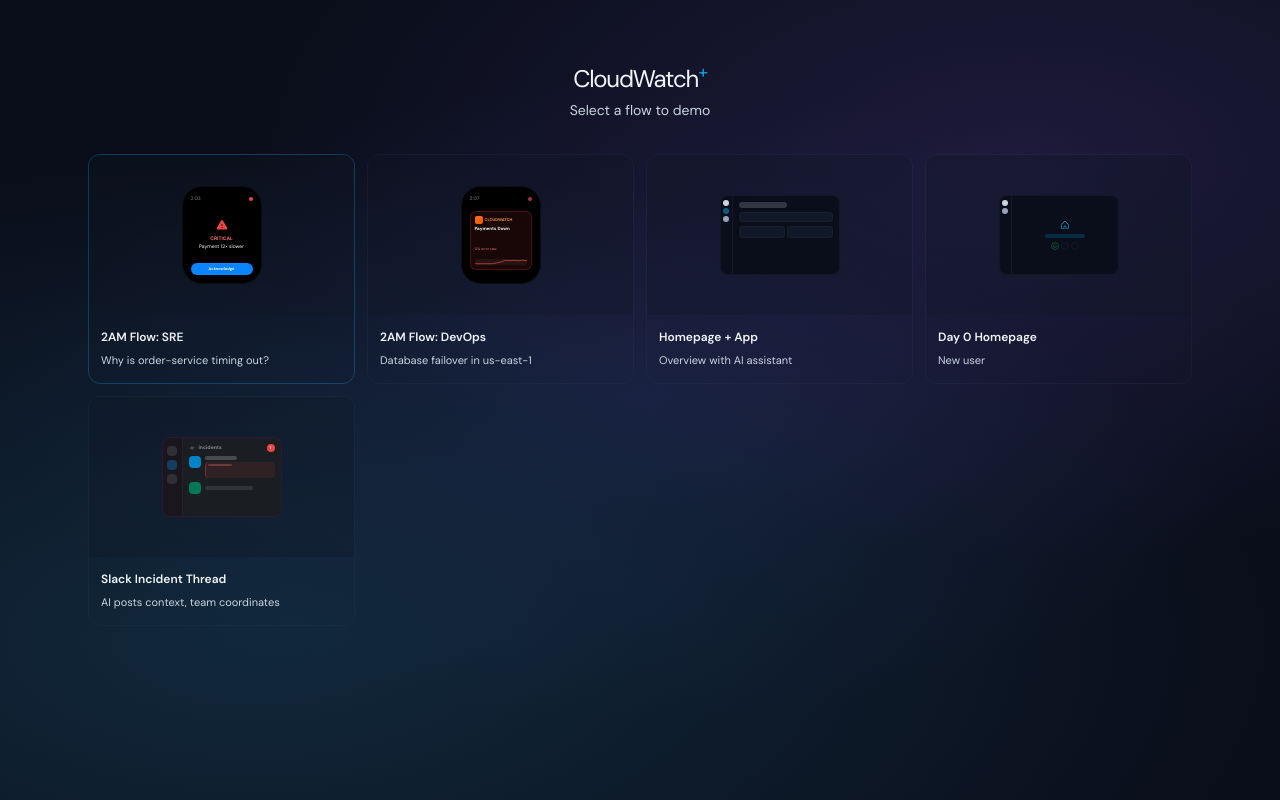
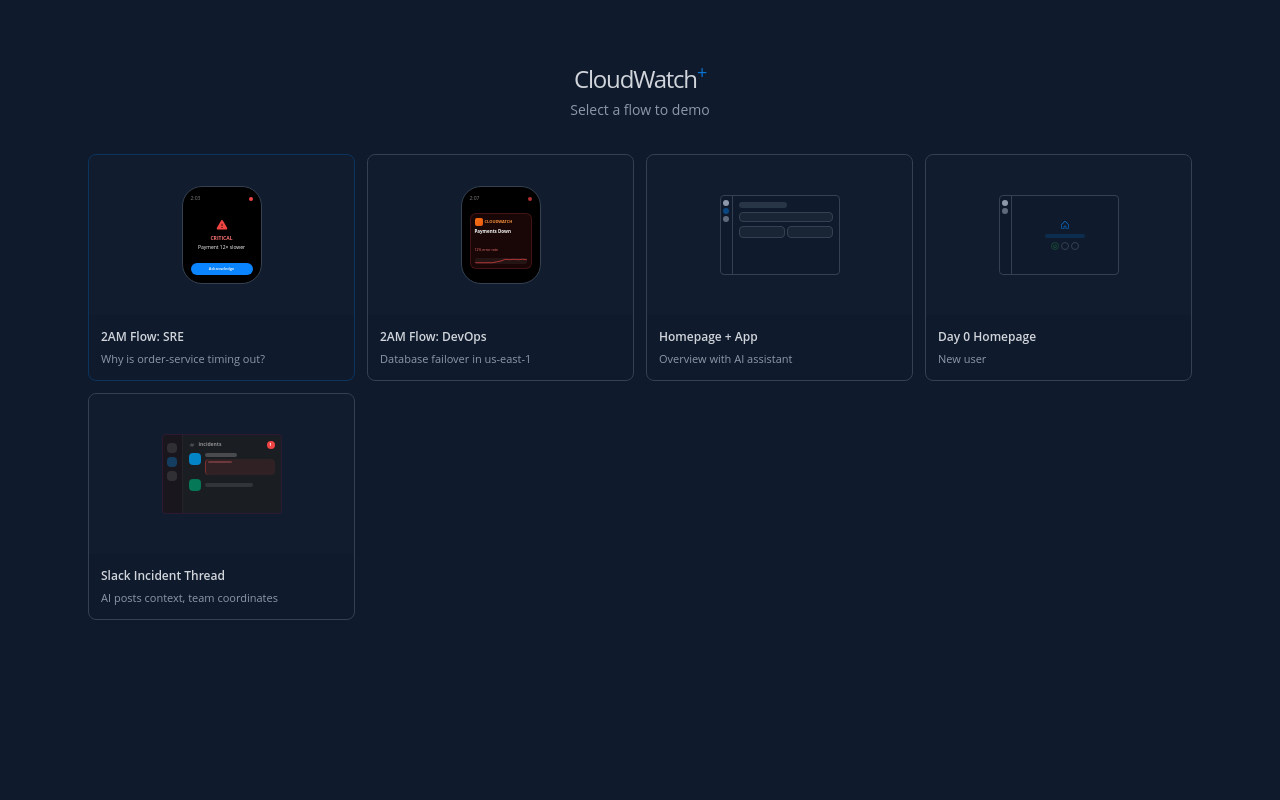
Before and after one commit to victoria-gritton/omni, a React (Vite) app in the folder demo/: page / in a window 1280 px wide. Built offline with nearby package versions, Linux system fonts and the light colour scheme.

Commit message:
feat: Apply Cloudscape dark theme to console screens — solid backgrounds, AWS colors, squared borders, Open Sans font

```diff
--- a/demo/src/index.css
+++ b/demo/src/index.css
@@ -5,21 +5,20 @@
 body {
   margin: 0;
   min-width: 1024px;
-  background: #0a0e1a;
-  color: #f1f5f9;
-  font-family: 'DM Sans', system-ui, sans-serif;
+  background: #0f1b2d;
+  color: #d1d5db;
+  font-family: 'Open Sans', 'Amazon Ember', system-ui, sans-serif;
   -webkit-font-smoothing: antialiased;
+  font-size: 14px;
+  line-height: 1.5;
 }
 
+/* Cloudscape dark background — solid, no gradients */
 .gradient-bg-dark {
   position: fixed;
   inset: 0;
   z-index: 0;
-  background:
-    radial-gradient(ellipse 80% 60% at 20% 80%, rgba(56, 189, 248, 0.15), transparent),
-    radial-gradient(ellipse 60% 50% at 80% 20%, rgba(139, 92, 246, 0.15), transparent),
-    radial-gradient(ellipse 50% 40% at 50% 50%, rgba(99, 102, 241, 0.1), transparent),
-    #0a0e1a;
+  background: #0f1b2d;
 }
 
 .content-layer {
@@ -27,33 +26,29 @@
   z-index: 1;
 }
 
-/* Glass card base */
+/* Cloudscape card — solid surface, no glass */
 .glass-card {
-  background: rgba(15, 23, 42, 0.6);
-  backdrop-filter: blur(20px);
-  border: 1px solid rgba(51, 65, 85, 0.2);
-  border-radius: 12px;
-  box-shadow: 0 4px 24px rgba(0, 0, 0, 0.3);
+  background: #192534;
+  border: 1px solid #414d5c;
+  border-radius: 8px;
 }
 
-/* AI glass card */
+/* AI card — subtle blue-left-border accent */
 .ai-glass-card {
-  background: linear-gradient(135deg, rgba(15, 23, 42, 0.7), rgba(30, 41, 59, 0.5));
-  backdrop-filter: blur(20px);
-  border: 1px solid rgba(56, 189, 248, 0.15);
-  border-radius: 12px;
-  box-shadow: 0 4px 24px rgba(0, 0, 0, 0.3), 0 0 40px rgba(56, 189, 248, 0.05);
+  background: #192534;
+  border: 1px solid #414d5c;
+  border-left: 3px solid #0972d3;
+  border-radius: 8px;
 }
 
 /* Metric card */
 .metric-card {
-  background: rgba(15, 23, 42, 0.4);
-  backdrop-filter: blur(16px);
-  border: 1px solid rgba(51, 65, 85, 0.2);
-  border-radius: 12px;
+  background: #192534;
+  border: 1px solid #414d5c;
+  border-radius: 8px;
 }
 
-/* Fade in animation for monitoring widgets */
+/* Fade in animation */
 @keyframes fadeIn {
   from { opacity: 0; transform: translateY(8px); }
   to { opacity: 1; transform: translateY(0); }
--- a/demo/tailwind.config.js
+++ b/demo/tailwind.config.js
@@ -4,7 +4,7 @@
   theme: {
     extend: {
       fontFamily: {
-        sans: ['DM Sans', 'system-ui', 'sans-serif'],
+        sans: ['Open Sans', 'Amazon Ember', 'system-ui', 'sans-serif'],
         mono: ['JetBrains Mono', 'monospace'],
       },
       fontSize: {
@@ -21,37 +21,45 @@
       },
       colors: {
         background: {
-          DEFAULT: '#0a0e1a',
-          'surface-1': '#111827',
-          'surface-2': '#1e293b',
+          DEFAULT: '#0f1b2d',
+          'surface-1': '#192534',
+          'surface-2': '#232f3e',
         },
         foreground: {
-          DEFAULT: '#f1f5f9',
-          secondary: '#e2e8f0',
-          muted: '#cbd5e1',
-          disabled: '#94a3b8',
+          DEFAULT: '#d1d5db',
+          secondary: '#b6bec9',
+          muted: '#8d99a8',
+          disabled: '#5f6b7a',
         },
-        link: '#38bdf8',
+        link: '#0972d3',
         border: {
-          DEFAULT: 'rgba(51, 65, 85, 0.5)',
-          muted: 'rgba(51, 65, 85, 0.2)',
+          DEFAULT: '#414d5c',
+          muted: '#354150',
         },
-        primary: '#0ea5e9',
-        destructive: '#ef4444',
+        input: {
+          DEFAULT: '#192534',
+          border: '#414d5c',
+        },
+        primary: {
+          DEFAULT: '#0972d3',
+          foreground: '#ffffff',
+        },
+        'primary-foreground': '#ffffff',
+        destructive: '#d91515',
         status: {
-          active: '#22c55e',
-          blocked: '#f59e0b',
-          outage: '#ef4444',
-          inactive: '#64748b',
+          active: '#2ea043',
+          blocked: '#ff9900',
+          outage: '#d91515',
+          inactive: '#5f6b7a',
         },
       },
       borderRadius: {
-        xl: '12px',
-        lg: '8px',
+        xl: '8px',
+        lg: '4px',
       },
       boxShadow: {
-        'glass': '0 4px 24px rgba(0, 0, 0, 0.3)',
-        'glass-light': '0 2px 12px rgba(0, 0, 0, 0.08)',
+        'glass': '0 2px 8px rgba(0, 0, 0, 0.3)',
+        'glass-light': '0 1px 4px rgba(0, 0, 0, 0.08)',
       },
       transitionDuration: {
         'panel': '160ms',
```
Also changed, not shown: 2 other files (tests, documents, lock files or other folders).
